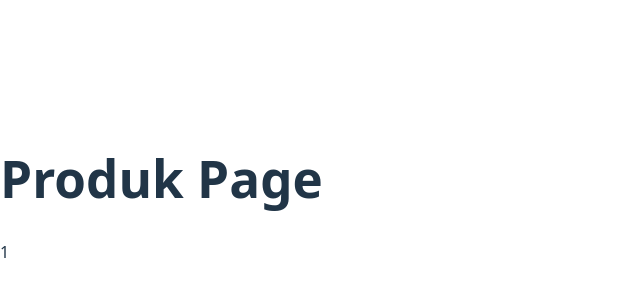
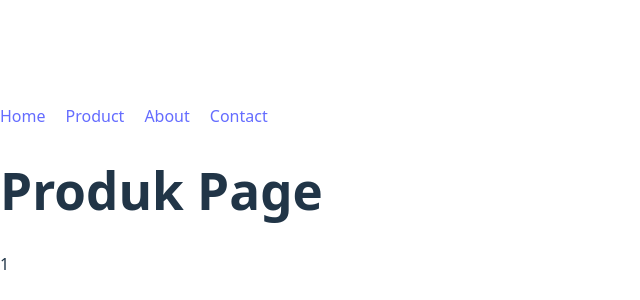
Before and after one commit to IrfanAqila31/ReactBasic, a React (Vite) app: page /product/1 in a window 1280 px wide. Shown: the part 202-502 px from the top of the page, without its empty margins (0-640 px from the left). Built offline with nearby package versions, Linux system fonts and the light colour scheme.

Commit message:
HomeWork React Router

```diff
--- a/src/App.tsx
+++ b/src/App.tsx
@@ -9,6 +9,11 @@
 import NotFoundPage from "./pages/NotFoundPage";
 import ProductPage from "./pages/ProductPage";
 import ProductListPage from "./pages/ProductListPage";
+import Home from "./components/Navbar";
+import Navbar from "./components/Navbar";
+import ProductDetail from "./pages/ProductDetail";
+import AboutPage from "./pages/AboutPage";
+import ContactPage from "./pages/ContactPage";
 
 // komponen
 // function App() {
@@ -111,26 +116,49 @@
 // export default App;
 
 // Belajar Router
+// function App() {
+//   return (
+//     <>
+//       {/* satu Routes akan membungkus banyak Route */}
+//       <Routes>
+//         <Route path="/" element={<HomePage />} />
+//         {/* Route menerima beberapa props salah satunya path dan menerima props bernama element dan didalamnya memberikan komponen,
+//       komponen yang mau menjadi patch ketika url atau patch mengarah ke /terms */}
+//         <Route path="/terms" element={<TermsPage />} />
+
+//         <Route path="/product-list" element={<ProductListPage />} />
+
+//         {/* Dynamic Route */}
+//         {/* contoh Slug => Kaos Putih = kaos-putih */}
+//         {/* Slug hanya variabel saja atau placeholder saja */}
+//         <Route path="/product/:slug" element={<ProductPage />} />
+
+//         {/* path bintang * sama seperti else. jika path homepage dan terms tidak ke hit, makan akan masuk ke notfound page */}
+//         <Route path="*" element={<NotFoundPage />} />
+//       </Routes>
+//     </>
+//   );
+// }
+
+// export default App;
 function App() {
   return (
     <>
+    <Navbar />
       {/* satu Routes akan membungkus banyak Route */}
       <Routes>
+        {/* Page */}
         <Route path="/" element={<HomePage />} />
-        {/* Route menerima beberapa props salah satunya path dan menerima props bernama element dan didalamnya memberikan komponen,
-      komponen yang mau menjadi patch ketika url atau patch mengarah ke /terms */}
-        <Route path="/terms" element={<TermsPage />} />
+        <Route path="/product" element={<ProductPage />} />
+        {/* Dynamic Route */}
+        <Route path="/product/:slug" element={<ProductDetail />} />
+        <Route path="/about" element={<AboutPage />} />
+        <Route path="/contact" element={<ContactPage />} />
+
+        {/* Not Found */}
+        <Route path="*" element={<NotFoundPage />} />
 
 
-        <Route path="/product-list" element={<ProductListPage />} />
-
-        {/* Dynamic Route */}
-        {/* contoh Slug => Kaos Putih = kaos-putih */}
-        {/* Slug hanya variabel saja atau placeholder saja */}
-        <Route path="/product/:slug" element={<ProductPage />} />
-
-        {/* path bintang * sama seperti else. jika path homepage dan terms tidak ke hit, makan akan masuk ke notfound page */}
-        <Route path="*" element={<NotFoundPage />} />
       </Routes>
     </>
   );
--- /dev/null
+++ b/src/components/Navbar.tsx
@@ -0,0 +1,15 @@
+import { Link } from "react-router";
+
+const Navbar = () => {
+  return (
+    <div>
+      <div style={{display:'flex', gap:'20px'}}>
+        <Link to="/">Home</Link>
+        <Link to="/product">Product</Link>
+        <Link to="/about">About</Link>
+        <Link to="/contact">Contact</Link>
+      </div>
+    </div>
+  );
+};
+export default Navbar;
--- /dev/null
+++ b/src/pages/AboutPage.tsx
@@ -0,0 +1,9 @@
+const AboutPage = () =>{
+    return(
+        <div>
+        <h1>Ini halaman About</h1>
+        </div>
+    );
+};
+
+export default AboutPage;
--- /dev/null
+++ b/src/pages/ContactPage.tsx
@@ -0,0 +1,8 @@
+const ContactPage = () =>{
+    return(
+        <div>
+            <h1>ini halaman Contact</h1>
+        </div>
+    );
+};
+export default ContactPage;
--- a/src/pages/HomePage.tsx
+++ b/src/pages/HomePage.tsx
@@ -16,9 +16,9 @@
   return (
     <div>
       <h1>halo ini Home Page</h1>
-      <p>klink link ini</p>
+      {/* <p>klink link ini</p> */}
       {/* Link tidak melakukan request ke server hanya ganti di browser */}
-      <Link to="/terms">menuju halaman terms dengan Link</Link>
+      {/* <Link to="/terms">menuju halaman terms dengan Link</Link> */}
     </div>
   );
 };
--- a/src/pages/NotFoundPage.tsx
+++ b/src/pages/NotFoundPage.tsx
@@ -1,7 +1,7 @@
 const NotFoundPage = () => {
   return (
     <div>
-      <h1>Not Found</h1>
+      <h1>404 Not Found</h1>
     </div>
   );
 };
--- /dev/null
+++ b/src/pages/ProductDetail.tsx
@@ -0,0 +1,28 @@
+import { useParams } from "react-router";
+// import { useParams } from "react-router";
+const ProducDetail = () => {
+  const params = useParams<{slug : string}>();
+  return (
+    <div>
+      <h1>Produk Page</h1>
+      <p>{params.slug}</p>
+    </div>
+  );
+};
+export default ProducDetail;
+
+
+
+
+// const ProductDetail = () => {
+//   const { id } = useParams();
+
+//   return (
+//     <div>
+//       <h1>📌 Product Detail</h1>
+//       <p>You are viewing product with ID: <b>{id}</b></p>
+//     </div>
+//   );
+// };
+
+// export default ProductDetail;
```
Also changed, not shown: src/pages/ProductsPage.tsx (added, +23 -0 lines).
